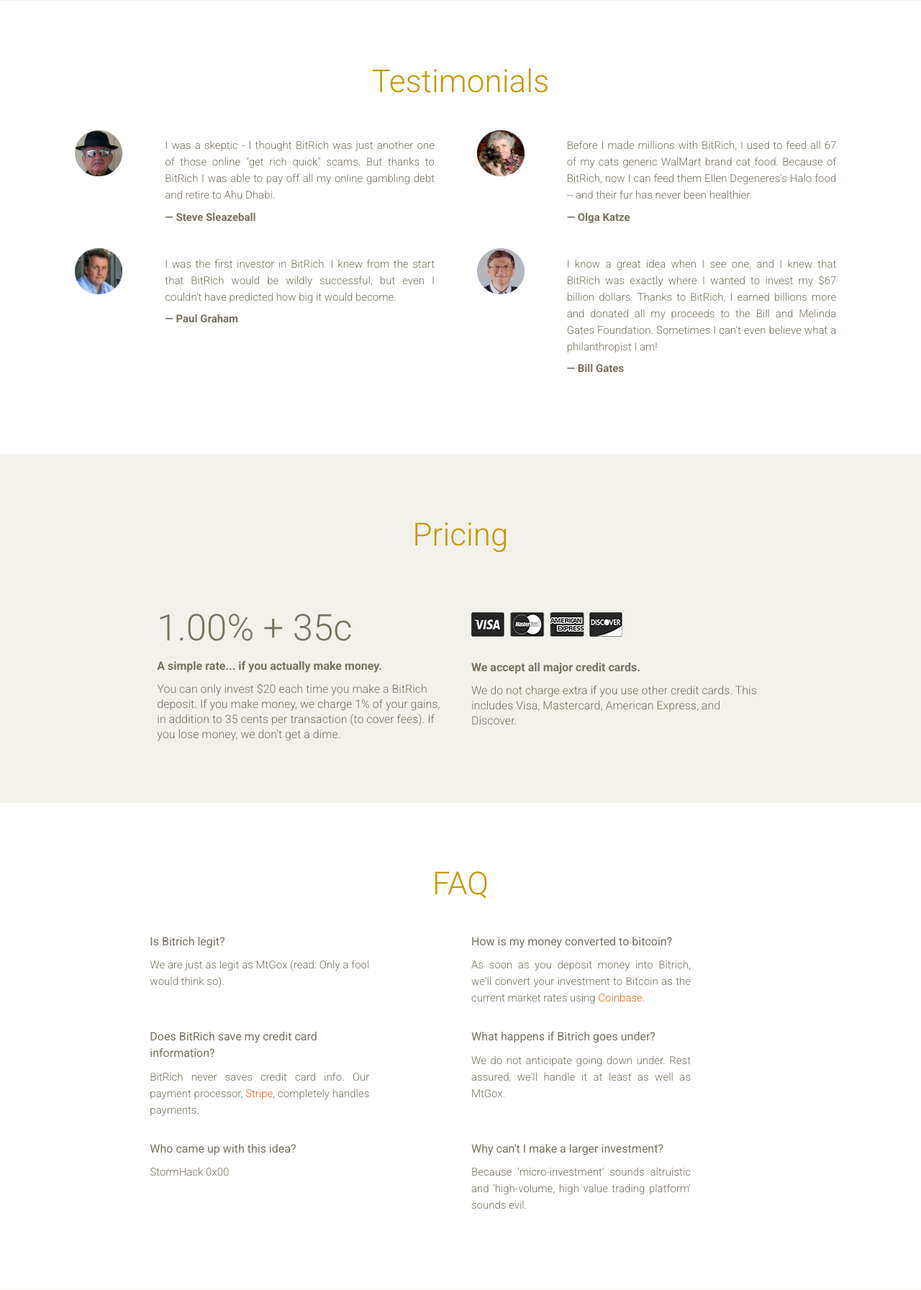
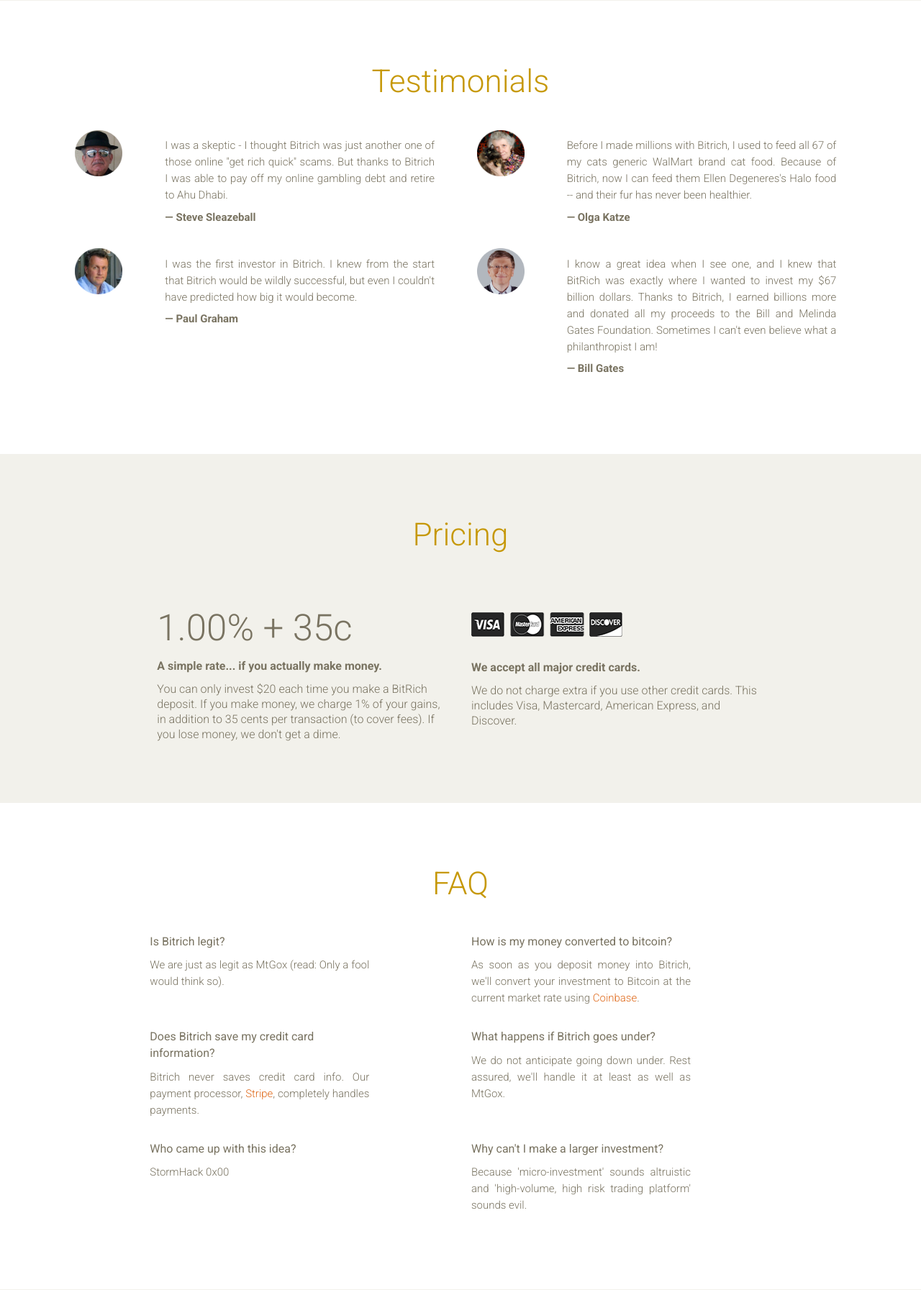
Before and after one commit to rdegges/bitrich-www, a Flask app: template templates/index.html in a window 1280 px wide. Shown: the part 1321-3114 px from the top of the page at 72% size. Run offline with Flask 2, Linux system fonts and the light colour scheme; the template is opened without the code that fills it, so the values that code supplies are empty; some libraries are stand-ins or nearby versions.

Commit message:
Copy edits and favicon

```diff
--- a/templates/base.html
+++ b/templates/base.html
@@ -4,10 +4,11 @@
     <meta charset="utf-8">
     <meta http-equiv="X-UA-Compatible" content="IE=edge">
     <meta name="viewport" content="width=device-width, initial-scale=1">
-    <title>BitRich | {% block title %}{% endblock %}</title>
+    <title>BitRich {% block title %}{% endblock %}</title>
     <link href='http://fonts.googleapis.com/css?family=Roboto:400,300,300italic,400italic,500,500italic,700,700italic' rel='stylesheet' type='text/css'>
     <link href="{{ url_for('static', filename='css/bootstrap.min.css') }}" rel="stylesheet">
     <link href="{{ url_for('static', filename='css/style.css') }}" rel="stylesheet">
+    <link rel="shortcut icon" href="{{ url_for('static', filename='images/favicon.ico') }}">
     <!-- HTML5 Shim and Respond.js IE8 support of HTML5 elements and media queries -->
     <!-- WARNING: Respond.js doesn't work if you view the page via file:// -->
     <!--[if lt IE 9]>
--- a/templates/index.html
+++ b/templates/index.html
@@ -58,9 +58,9 @@
             <img src="{{ url_for('static', filename='images/steve-sleezeball.png') }}" height="64" width="66"/>
         </div>
         <div class="col-md-4">
-          <blockquote>I was a skeptic - I thought BitRich was just another one of those
-            online "get rich quick" scams. But thanks to BitRich I was able to pay
-            off all my online gambling debt and retire to Ahu Dhabi.
+          <blockquote>I was a skeptic - I thought Bitrich was just another one of those
+            online "get rich quick" scams. But thanks to Bitrich I was able to pay
+            off my online gambling debt and retire to Ahu Dhabi.
             <footer>Steve Sleazeball</footer>
           </blockquote>
         </div>
@@ -68,8 +68,8 @@
             <img src="{{ url_for('static', filename='images/olga-katze.png') }}" height="64" width="66"/>
         </div>
         <div class="col-md-4">
-          <blockquote>Before I made millions with BitRich, I used to feed all 67
-            of my cats generic WalMart brand cat food.  Because of BitRich, now I
+          <blockquote>Before I made millions with Bitrich, I used to feed all 67
+            of my cats generic WalMart brand cat food.  Because of Bitrich, now I
             can feed them Ellen Degeneres's Halo food -- and their fur has never
             been healthier.
             <footer>Olga Katze</footer>
@@ -85,8 +85,8 @@
             }}" height="64" width="66"/>
         </div>
         <div class="col-md-4">
-          <blockquote>I was the first investor in BitRich. I knew from the start
-            that BitRich would be wildly successful, but even I couldn't have
+          <blockquote>I was the first investor in Bitrich. I knew from the start
+            that Bitrich would be wildly successful, but even I couldn't have
             predicted how big it would become.
             <footer>Paul Graham</footer>
           </blockquote>
@@ -98,7 +98,7 @@
         <div class="col-md-4">
           <blockquote>I know a great idea when I see one, and I knew that
             BitRich was exactly where I wanted to invest my $67 billion dollars.
-            Thanks to BitRich, I earned billions more and donated all my
+            Thanks to Bitrich, I earned billions more and donated all my
             proceeds to the Bill and Melinda Gates Foundation. Sometimes I can't
             even believe what a philanthropist I am!
             <footer>Bill Gates</footer>
@@ -146,15 +146,15 @@
         <div class="col-md-3">
           <p class="bold">How is my money converted to bitcoin?</p>
           <p class="justify">As soon as you deposit money into Bitrich, we'll convert your
-          investment to Bitcoin as the current market rates using
+          investment to Bitcoin at the current market rate using
           <a href="https://coinbase.com">Coinbase</a>.</p>
         </div>
       </div>
       <div class="row">
         <div class="col-md-2">&nbsp</div>
         <div class="col-md-3">
-          <p class="bold">Does BitRich save my credit card information?</p>
-          <p class="justify">BitRich never saves credit card info. Our payment processor,
+          <p class="bold">Does Bitrich save my credit card information?</p>
+          <p class="justify">Bitrich never saves credit card info. Our payment processor,
           <a href="https://stripe.com">Stripe</a>, completely handles
           payments.</p>
         </div>
@@ -175,7 +175,7 @@
         <div class="col-md-3">
           <p class="bold">Why can't I make a larger investment?</p>
           <p class="justify">Because 'micro-investment' sounds altruistic and 'high-volume, high
-          value trading platform' sounds evil.</p>
+          risk trading platform' sounds evil.</p>
         </div>
       </div>
     </div>
@@ -192,7 +192,7 @@
         </div>
         <div class="col-md-3">
           <p class="bold">Randall - Cofounder and CTO</p>
-          <p class="justify">The technical genius behind BitRich, Randall can
+          <p class="justify">The technical genius behind Bitrich, Randall can
           just as often be found chugging energy drinks as slinging code.</p>
         </div>
         <div class="col-md-2">
@@ -201,9 +201,9 @@
         </div>
         <div class="col-md-3">
           <p class="bold">Kelsey - Cofounder and COO</p>
-          <p class="justify">Heading up all things opoerations, Kelsey keeps
-          BitRich humming along and constantly plies the members of the team
-          with ganja-laced baked goods.</p>
+          <p class="justify">Heading up all things operations, Kelsey keeps
+          Bitrich humming along and constantly plies the members of the team
+          with homemade baked goods.</p>
         </div>
       </div>
       <div class="row">
@@ -215,7 +215,7 @@
         <div class="col-md-3">
           <p class="bold">Brent - Cofounder and CMO</p>
           <p class="justify">BitRich's nefarious marketing mastermind, Brent is
-          an avid photographer, and veggie-burger-with-bacon enthusiast.</p>
+          an avid photographer and veggie-burger-with-bacon enthusiast.</p>
         </div>
         <div class="col-md-2">
           <img src="{{ url_for('static', filename='images/julie.jpg') }}"
@@ -250,7 +250,7 @@
           height="118" width="132">
         </div>
         <div class="col-md-3">
-          <p class="bold">Nick the Sendgrid Guy</p>
+          <p class="bold">Nick the SendGrid Guy</p>
           <p class="justify">Investor. Adviser. Religious anti-powerpoint
           prognosticator.</p>
         </div>
```
Also changed, not shown: static/images/favicon.ico (added).
